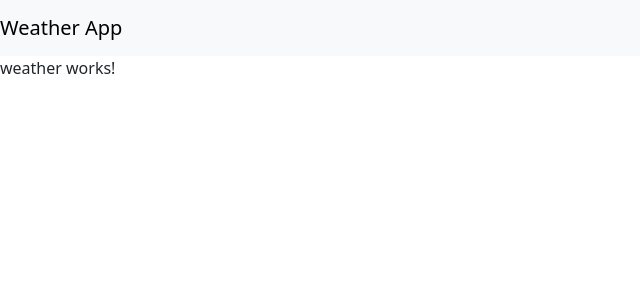
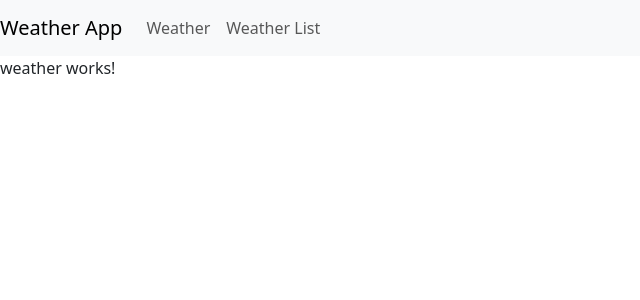
Before and after one commit to epilog-tech/weather, an Angular app: page /weather in a window 1280 px wide. Shown: the top 300 px of the page, without its empty margins (0-640 px from the left). Built offline with nearby package versions, Linux system fonts and the light colour scheme.

Commit message:
and navitems

```diff
--- a/src/app/components/header/header.component.html
+++ b/src/app/components/header/header.component.html
@@ -1,3 +1,13 @@
 <nav class="navbar navbar-expand-lg navbar-light bg-light">
     <a class="navbar-brand" routerLink="/weather">Weather App</a>
+    <div class="collapse navbar-collapse" id="navbarNav">
+        <ul class="navbar-nav" >
+            <li class="nav-item">
+                <a class="nav-link"  routerLink="/weather">Weather</a>
+            </li>
+            <li class="nav-item">
+                <a class="nav-link"  routerLink="/weather-list">Weather List</a>
+            </li>
+        </ul>
+    </div>
 </nav>
```
